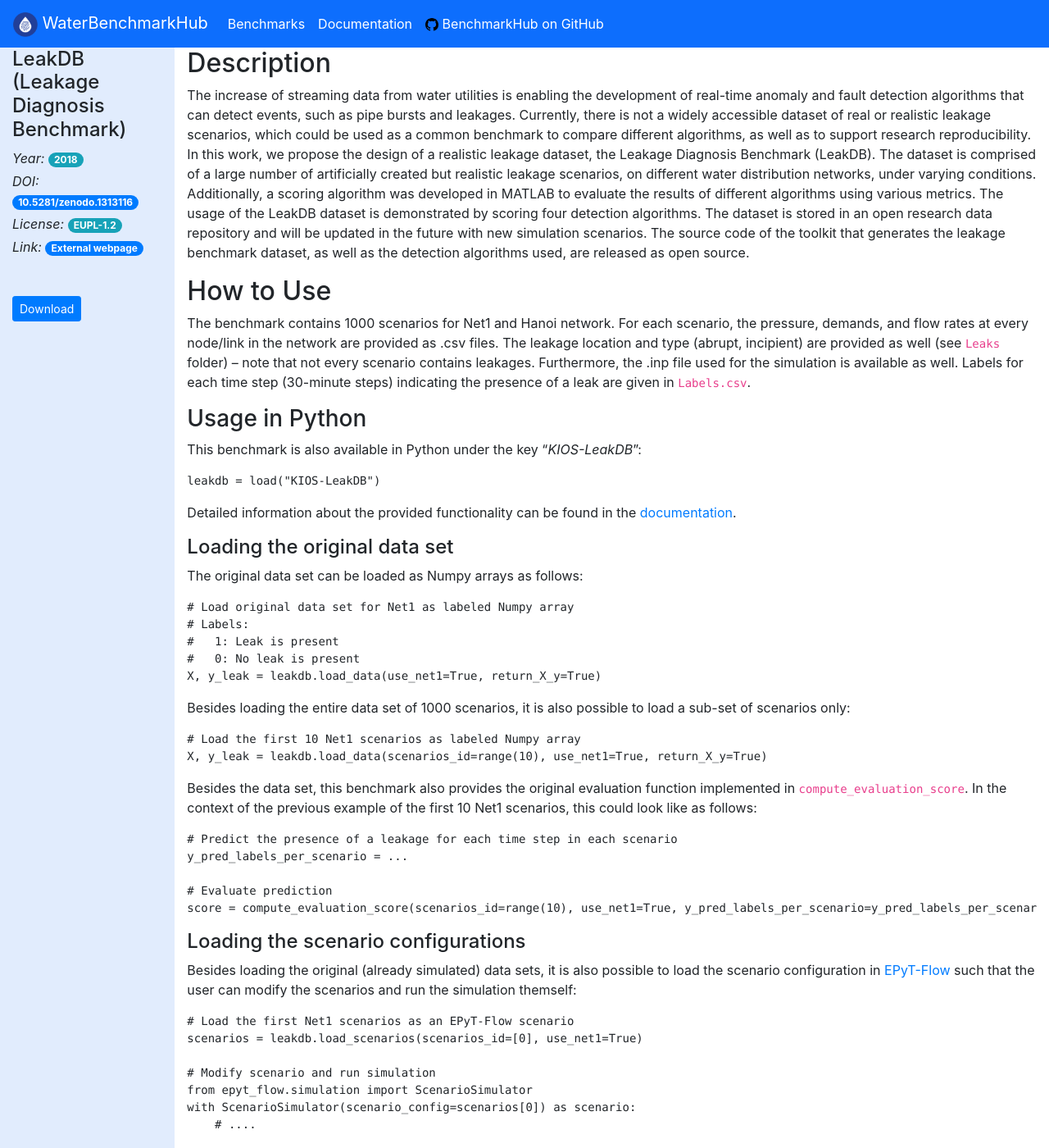
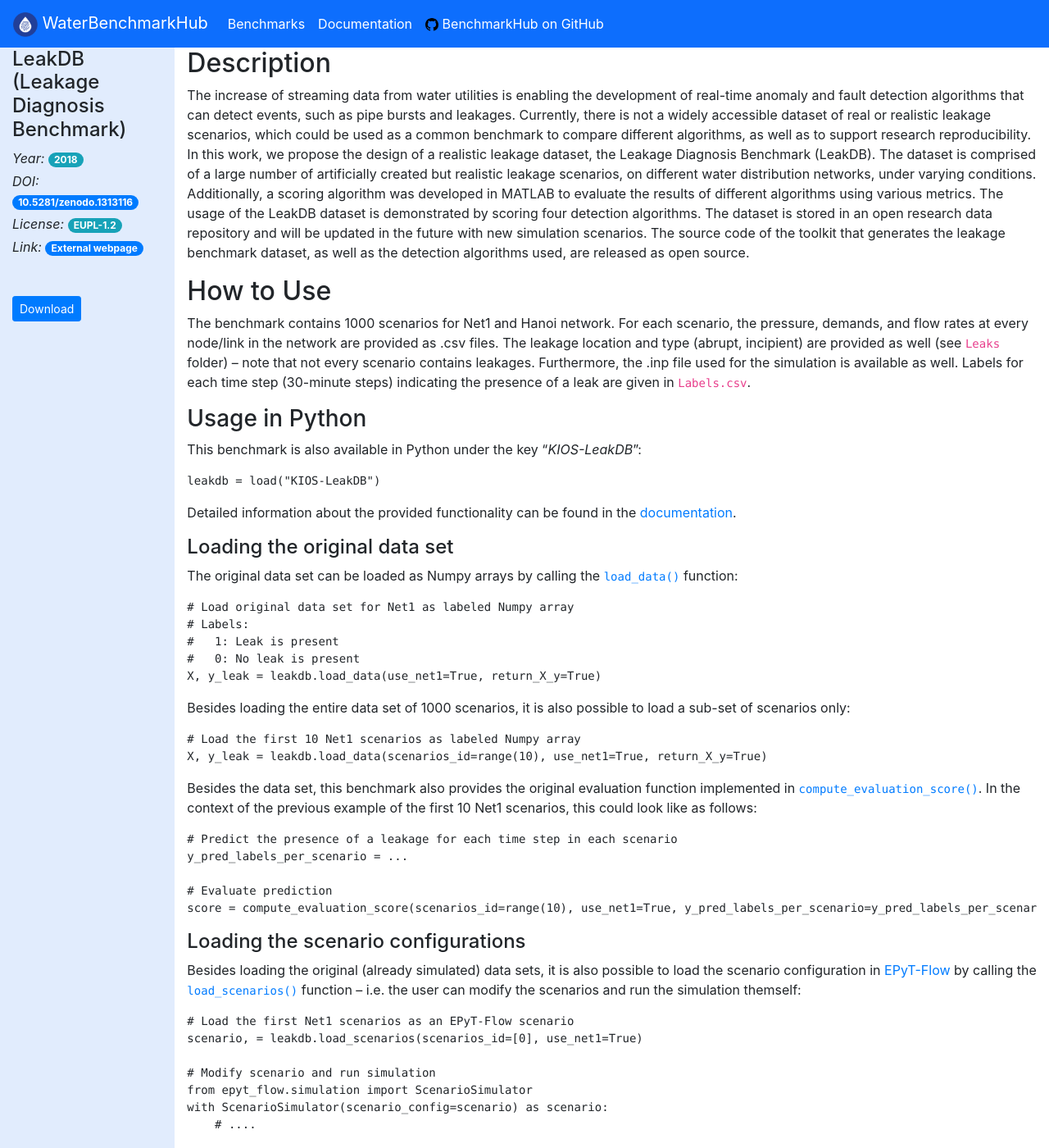
Before and after one commit to WaterFutures/WaterBenchmarkHub, a Jekyll site: the page built from webpage/_benchmarks/KIOS-LeakDB.md, in a window 1280 px wide and 1400 px high. Shown: the whole window at 82% size. Built offline with Jekyll 4.4.1, drawn with Linux system fonts in a browser that asks for light colours.

Commit message:
Add links to Python package documentation

````diff
--- a/webpage/_benchmarks/KIOS-LeakDB.md
+++ b/webpage/_benchmarks/KIOS-LeakDB.md
@@ -29,7 +29,7 @@ Detailed information about the provided functionality can be found in the [docum
 
 #### Loading the original data set
 
-The original data set can be loaded as Numpy arrays as follows:
+The original data set can be loaded as Numpy arrays by calling the [```load_data()```](https://water-benchmark-hub.readthedocs.io/en/stable/water_benchmark_hub.leakdb.html#water_benchmark_hub.leakdb.leakdb.LeakDB.load_data) function:
 ```python
 # Load original data set for Net1 as labeled Numpy array
 # Labels:
@@ -44,7 +44,7 @@ Besides loading the entire data set of 1000 scenarios, it is also possible to lo
 X, y_leak = leakdb.load_data(scenarios_id=range(10), use_net1=True, return_X_y=True)
 ```
 
-Besides the data set, this benchmark also provides the original evaluation function implemented in ```compute_evaluation_score```.
+Besides the data set, this benchmark also provides the original evaluation function implemented in [```compute_evaluation_score()```](https://water-benchmark-hub.readthedocs.io/en/stable/water_benchmark_hub.leakdb.html#water_benchmark_hub.leakdb.leakdb.LeakDB.compute_evaluation_score).
 In the context of the previous example of the first 10 Net1 scenarios, this could look like as follows:
 ```python
 # Predict the presence of a leakage for each time step in each scenario
@@ -56,14 +56,14 @@ score = compute_evaluation_score(scenarios_id=range(10), use_net1=True, y_pred_l
 
 #### Loading the scenario configurations
 
-Besides loading the original (already simulated) data sets, it is also possible to load the scenario configuration in [EPyT-Flow](https://github.com/WaterFutures/EPyT-Flow) such that the user can modify the scenarios and run the simulation themself:
+Besides loading the original (already simulated) data sets, it is also possible to load the scenario configuration in [EPyT-Flow](https://github.com/WaterFutures/EPyT-Flow) by calling the [```load_scenarios()```](https://water-benchmark-hub.readthedocs.io/en/stable/water_benchmark_hub.leakdb.html#water_benchmark_hub.leakdb.leakdb.LeakDB.load_scenarios) function -- i.e. the user can modify the scenarios and run the simulation themself:
 ```python
 # Load the first Net1 scenarios as an EPyT-Flow scenario
-scenarios = leakdb.load_scenarios(scenarios_id=[0], use_net1=True)
+scenario, = leakdb.load_scenarios(scenarios_id=[0], use_net1=True)
 
 # Modify scenario and run simulation
 from epyt_flow.simulation import ScenarioSimulator
-with ScenarioSimulator(scenario_config=scenarios[0]) as scenario:
+with ScenarioSimulator(scenario_config=scenario) as scenario:
     # ....
 ```
 Note that due to uncertainties and other factors in the original simulation, the simulated results will differ from the original data set.
````
